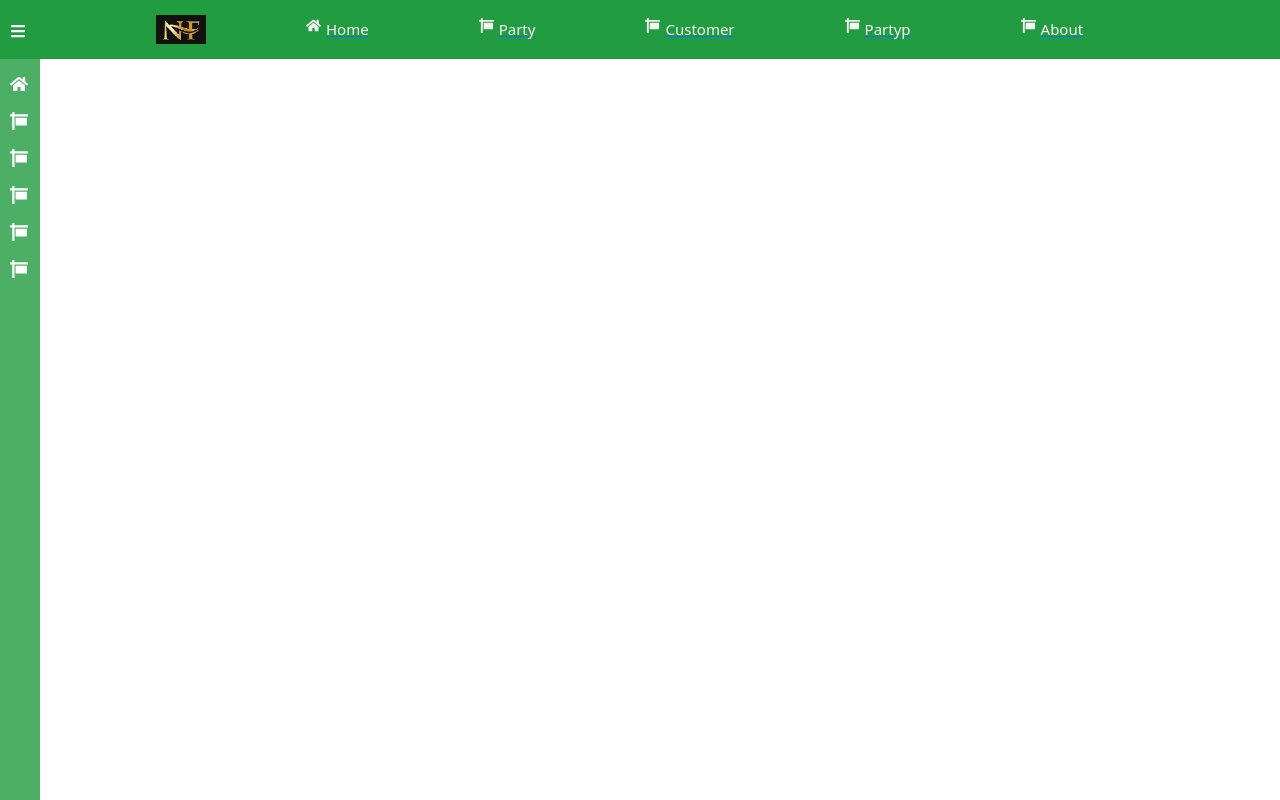
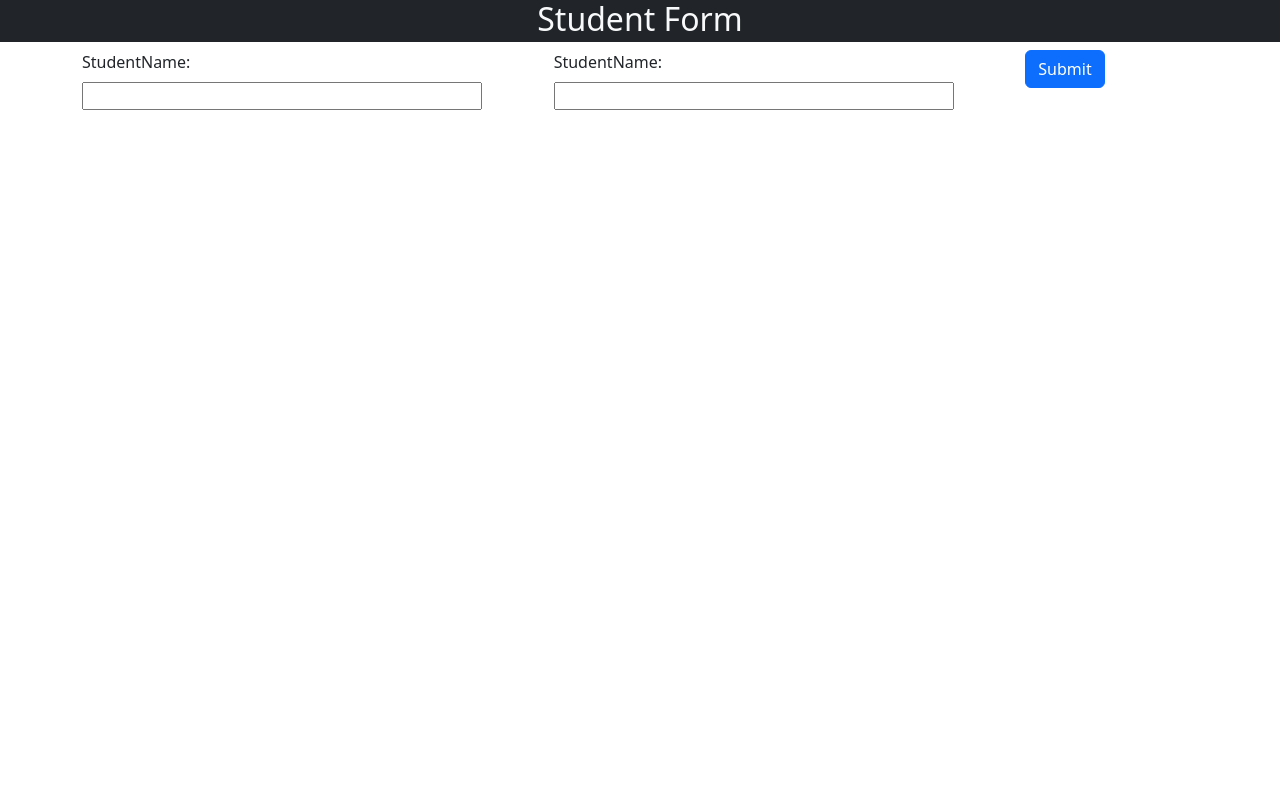
Before and after one commit to MubasharMurtza/ReactPro, a React (Create React App) app: page /page2 in a window 1280 px wide. Built offline with nearby package versions, Linux system fonts and the light colour scheme.

Commit message:
new form genrate

```diff
--- a/src/App.js
+++ b/src/App.js
@@ -1,17 +1,13 @@
 import React from "react";
 import "./index.css";
-import FunctionF from "./Components/FunctionF";
-import { BrowserRouter } from "react-router-dom";
-//import AddStudent from "./Components/SchoolSoft/AddStudent";
-//import ForTest from "./Components/ForTest";
+import Create from "./Components/CrudOperation/Create";
+//import FunctionF from "./Components/FunctionF";
+//import { BrowserRouter } from "react-router-dom";
 
 function App() {
   return (
     <>
-      <BrowserRouter>
-      <FunctionF />
-      </BrowserRouter>
-      {/* <ForTest /> */}
+      <Create />
     </>
   );
 }
--- /dev/null
+++ b/src/Components/CrudOperation/Create.js
@@ -0,0 +1,32 @@
+import React from "react";
+import { Row, Form, FormLabel } from "react-bootstrap";
+
+export default function Create() {
+  return (
+    <>
+      <div className="conrainer-fluid bg-dark text-light py-.5">
+        <header className="text-center">
+          <h2 className="display-8 pb-1">Student Form</h2>
+        </header>
+      </div>
+      <section className="container">
+        <form className="row g-3">
+          <div className="col-md-5">
+            <label className="form-label">StudentName: </label>
+            <input style={{ width: 400 }} type="email" id="inputEmail4" />
+          </div>
+          <div className="col-md-5">
+            <label className="form-label">StudentName: </label>
+            <input style={{ width: 400 }} type="email" id="inputEmail4" />
+          </div>
+
+          <div className="col-2">
+            <button type="submit" className="btn btn-primary">
+              Submit
+            </button>
+          </div>
+        </form>
+      </section>
+    </>
+  );
+}
--- a/src/Components/Nav/Sidebar.css
+++ b/src/Components/Nav/Sidebar.css
@@ -9,8 +9,8 @@ main{
 }
 
 .header{
-    background-color:rgba(33, 156, 64,0.8);
-    color: white;
+    background-color:white;
+    color: black;
     height: 100vh;
     overflow-y: auto;
 
@@ -48,16 +48,17 @@ a{
     text-decoration: none;
 }
 .menu{
+    border-right: 2px solid black;
     display: flex;
     justify-content: space-between;
-    color: white;
+    color: black;
     gap: 15px;
     padding: 5px 10px;
     font-size: 18px;
 }
 .menu:hover{
     cursor: pointer;
-    background: rgba(33, 156, 64,0.3);
+    background: rgba(151, 178, 189);
 }
 .menuItem{
     display: flex;
@@ -65,15 +66,16 @@ a{
 }
 .link{
     display: flex;
-    color: rgb(255, 255, 255);
+    color: black;
+    border-right: 2px solid black;
     gap: 15px;
     padding: 5px 10px;
     font-size: 18px;
 }
 .link:hover{
-    border-right: 3px solid white;
+    border-right: 3px solid black;
     transition: 0.2s cubic-bezier(0.6, -0.28, 0.500, 0.045);
-    background: rgba(33, 156, 64,0.9);
+    background: rgba(151, 178, 189);
 }
 .active{
     transition: 0.2s cubic-bezier(0.6, -0.28, 0.500, 0.045);
@@ -106,6 +108,6 @@ link_text{
     margin-left: 90px;
 }
 .navbar{
-    background-color: rgba(33, 156, 64,1)
+    background-color: rgb(91, 163, 109)
 
 }
--- a/src/Components/SchoolSoft/StudentUpdate.js
+++ b/src/Components/SchoolSoft/StudentUpdate.js
@@ -1,5 +1,5 @@
 import axios from 'axios';
-import React, { useEffect, useState } from 'react';
+import React, { useState } from 'react';
 import Button from 'react-bootstrap/Button';
 import Form from 'react-bootstrap/Form';
 import Modal from 'react-bootstrap/Modal';
--- a/src/Components/SchoolSoft/Students.js
+++ b/src/Components/SchoolSoft/Students.js
@@ -13,7 +13,7 @@ export default function Students() {
   const [column, setColumn] = useState([]);
 
   useEffect(() => {
-    axios.get("https://localhost:44327/api/students").then((res) => {
+    axios.get("https://localhost:7249/api/students").then((res) => {
       setColumn(Object.keys(res.data[0]));
       setStudents(res.data);
     });
@@ -67,14 +67,14 @@ export default function Students() {
             <tr key={index}>
               <td>{student.StudentID}</td>
               <td>{student.StudentName}</td>
-              <td>{student.FatherName}</td>
+              {/* <td>{student.FatherName}</td>
               <td>{new Date(student.JoiningDate).toDateString()}</td>
               <td>{new Date(student.DOB).toDateString()}</td>
               <td>{student.ClassID}</td>
               <td>{student.SectionID}</td>
               <td>{student.Fee}</td>
               <td>{student.IdentityCard}</td>
-              <td>{student.BForm}</td>
+              <td>{student.BForm}</td> */}
               <td>{student.ContactNo}</td>
               <td>
                 <Button variant="info" onClick={() => UpdateStudent(student)}>
```
Also changed, not shown: src/test.js (deleted, +0 -10 lines), 1 other file (tests, documents, lock files or other folders).
